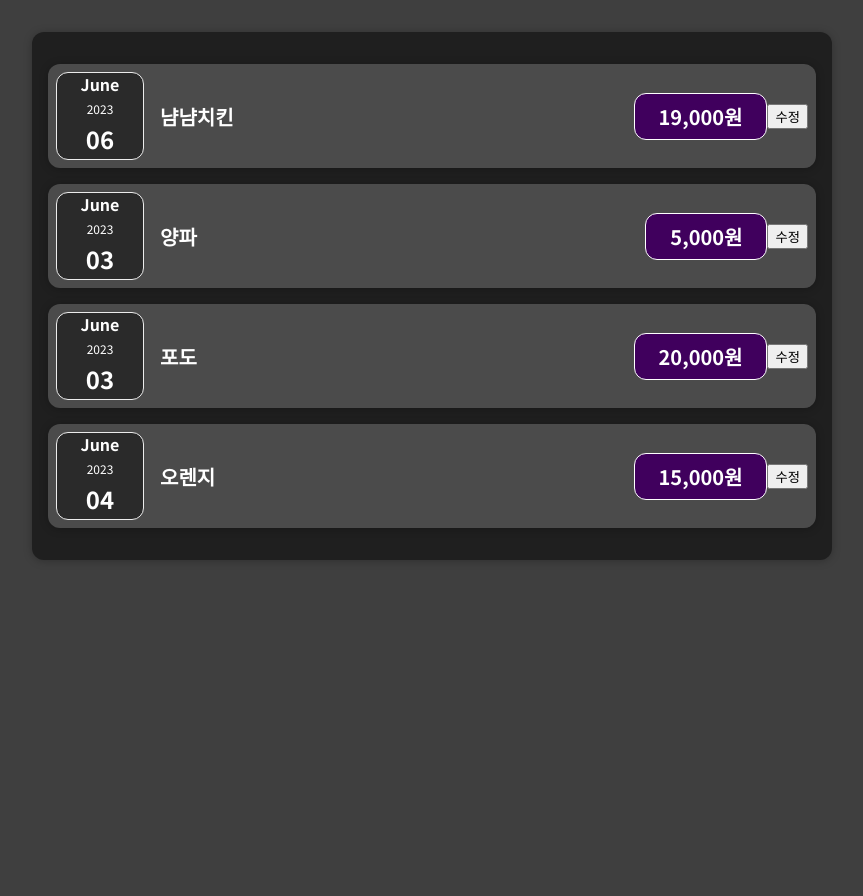
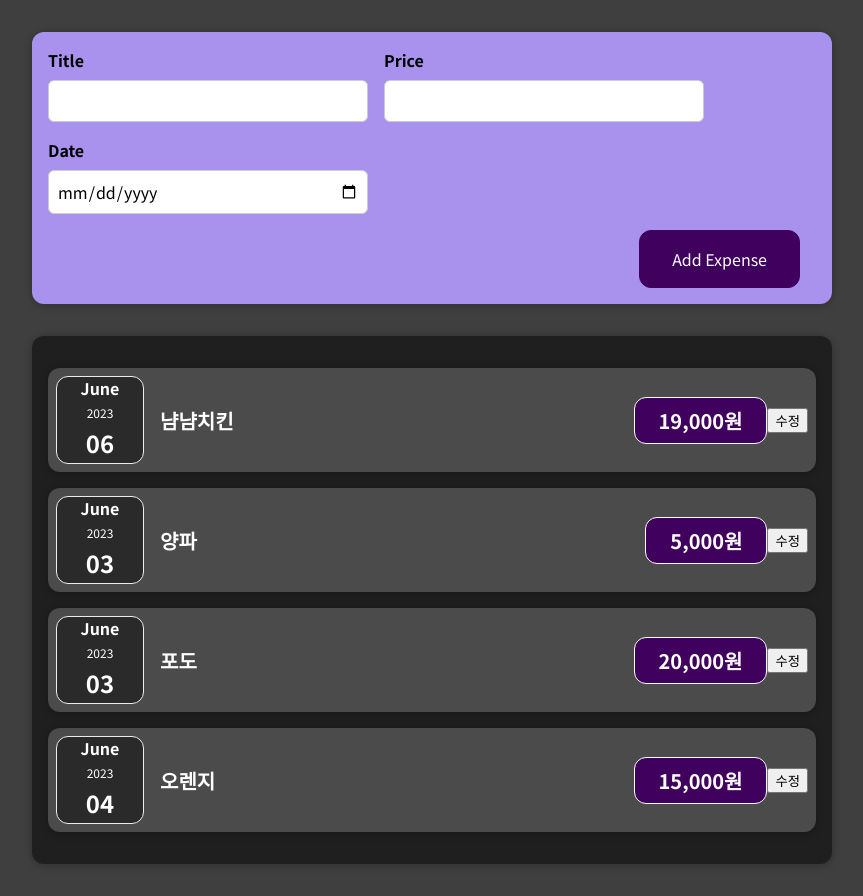
Before and after one commit to soongu/react-basic-study202306, a React (Create React App) app: page / in a window 1280 px wide. Shown: the whole page, without its empty margins (208-1071 px from the left). Before the commit the page ends 800 px from the top, so only its background shows below. Built offline with nearby package versions, Linux system fonts and the light colour scheme.

Commit message:
#10. 사용자 입력 리스닝, 여러개의 state관리

```diff
--- a/src/App.js
+++ b/src/App.js
@@ -1,5 +1,6 @@
 import React from 'react';
 import Expenses from "./components/Expenses/Expenses";
+import NewExpense from './components/NewExpense/NewExpense';
 
 function App() {
   const expenses = [
@@ -11,6 +12,7 @@
 
   return (
     <div>
+      <NewExpense />
       <Expenses items={expenses} />
     </div>
   );
--- /dev/null
+++ b/src/components/NewExpense/ExpenseForm.css
@@ -0,0 +1,26 @@
+.new-expense__controls {
+  display: flex;
+  flex-wrap: wrap;
+  gap: 1rem;
+  margin-bottom: 1rem;
+  text-align: left;
+}
+
+.new-expense__control label {
+  font-weight: bold;
+  margin-bottom: 0.5rem;
+  display: block;
+}
+
+.new-expense__control input {
+  font: inherit;
+  padding: 0.5rem;
+  border-radius: 6px;
+  border: 1px solid #ccc;
+  width: 20rem;
+  max-width: 100%;
+}
+
+.new-expense__actions {
+  text-align: right;
+}
--- /dev/null
+++ b/src/components/NewExpense/ExpenseForm.js
@@ -0,0 +1,45 @@
+import React, { useState } from 'react';
+import './ExpenseForm.css';
+
+const ExpenseForm = () => {
+
+  const [enteredTitle, setEnteredTitle] = useState('');
+  const [enteredPrice, setEnteredPrice] = useState('');
+  const [enteredDate, setEnteredDate] = useState('');
+
+  const titleChangeHandler = (e) => {
+    // console.log(e.target.value);
+    setEnteredTitle(e.target.value);
+  };
+
+  const priceChangeHandler = e => {
+    setEnteredPrice(e.target.value);
+  };
+  const dateChangeHandler = e => {
+    setEnteredDate(e.target.value);
+  };
+
+  return (
+    <form>
+      <div className='new-expense__controls'>
+        <div className='new-expense__control'>
+          <label>Title</label>
+          <input type='text' onChange={titleChangeHandler} />
+        </div>
+        <div className='new-expense__control'>
+          <label>Price</label>
+          <input type='number' min='100' step='100' onChange={priceChangeHandler} />
+        </div>
+        <div className='new-expense__control'>
+          <label>Date</label>
+          <input type='date' min='2019-01-01' max='2025-12-31' onChange={dateChangeHandler} />
+        </div>
+      </div>
+      <div className='new-expense__actions'>
+        <button type='submit'>Add Expense</button>
+      </div>
+    </form>
+  );
+};
+
+export default ExpenseForm;
--- /dev/null
+++ b/src/components/NewExpense/NewExpense.css
@@ -0,0 +1,38 @@
+.new-expense {
+  background-color: #a892ee;
+  padding: 1rem;
+  margin: 2rem auto;
+  width: 50rem;
+  max-width: 95%;
+  border-radius: 12px;
+  text-align: center;
+  box-shadow: 0 1px 8px rgba(0, 0, 0, 0.25);
+}
+
+.new-expense button {
+  font: inherit;
+  cursor: pointer;
+  padding: 1rem 2rem;
+  border: 1px solid #40005d;
+  background-color: #40005d;
+  color: white;
+  border-radius: 12px;
+  margin-right: 1rem;
+}
+
+.new-expense button:hover,
+.new-expense button:active {
+  background-color: #510674;
+  border-color: #510674;
+}
+
+.new-expense button.alternative {
+  color: #220131;
+  border-color: transparent;
+  background-color: transparent;
+}
+
+.new-expense button.alternative:hover,
+.new-expense button.alternative:active {
+  background-color: #ddb3f8;
+}
--- /dev/null
+++ b/src/components/NewExpense/NewExpense.js
@@ -0,0 +1,13 @@
+import React from 'react';
+import './NewExpense.css';
+import ExpenseForm from './ExpenseForm';
+
+const NewExpense = () => {
+  return (
+    <div className='new-expense'>
+      <ExpenseForm />
+    </div>
+  );
+};
+
+export default NewExpense;
```
